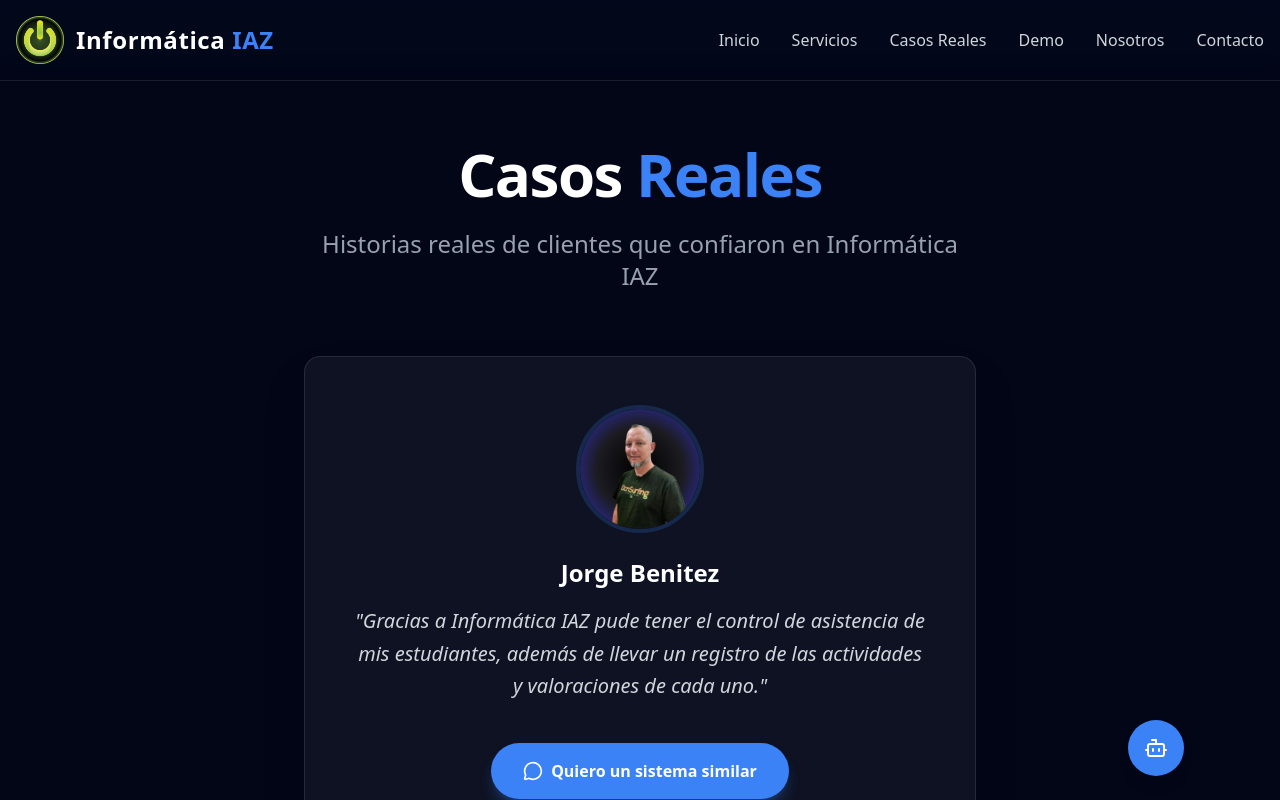
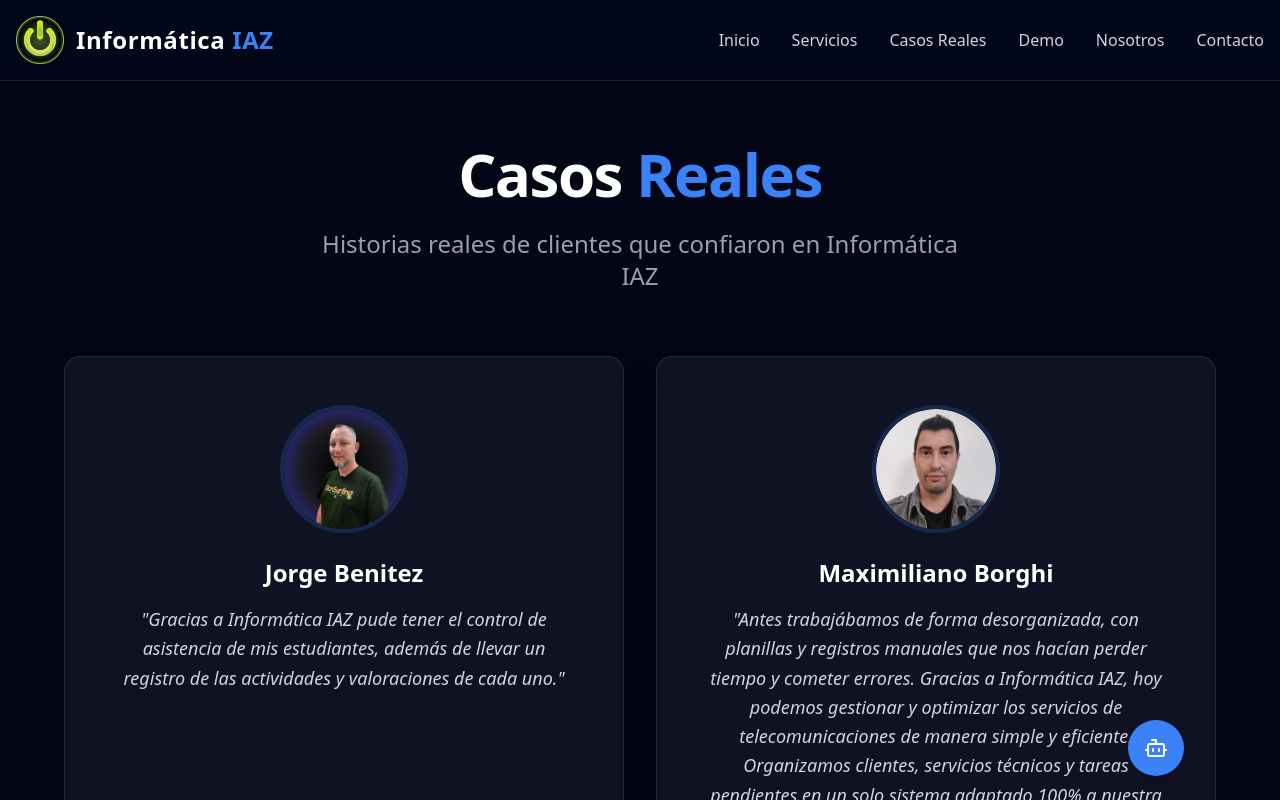
Before and after one commit to IvanZ2016/informatica-iaz, a Next.js app: page /casos-reales in a window 1280 px wide. Shown: the top 800 px of the page. Built offline with nearby package versions, Linux system fonts and the light colour scheme.

Commit message:
Agrego sección Casos Reales

```diff
--- a/src/app/casos-reales/page.tsx
+++ b/src/app/casos-reales/page.tsx
@@ -9,18 +9,25 @@ export const metadata: Metadata = {
 };
 
 export default function CasosRealesPage() {
-    const caseStudy = {
+    const caseStudies = [
+        {
             name: "Jorge Benitez",
             image: "/images/caso1.png",
             testimonial: "Gracias a Informática IAZ pude tener el control de asistencia de mis estudiantes, además de llevar un registro de las actividades y valoraciones de cada uno.",
-    };
+        },
+        {
+            name: "Maximiliano Borghi",
+            image: "/images/caso2.png",
+            testimonial: "Antes trabajábamos de forma desorganizada, con planillas y registros manuales que nos hacían perder tiempo y cometer errores. Gracias a Informática IAZ, hoy podemos gestionar y optimizar los servicios de telecomunicaciones de manera simple y eficiente. Organizamos clientes, servicios técnicos y tareas pendientes en un solo sistema adaptado 100% a nuestra empresa. Ahora tenemos control total y trabajamos con mayor profesionalismo.",
+        }
+    ];
 
     return (
         <div className="min-h-screen bg-background py-20 px-4 md:px-8">
             {/* Background decoration */}
             <div className="absolute top-0 left-0 w-full h-96 bg-gradient-to-b from-primary/10 to-transparent pointer-events-none -z-10" />
 
-            <div className="max-w-4xl mx-auto">
+            <div className="max-w-6xl mx-auto">
                 <header className="text-center mb-16 animate-in fade-in slide-in-from-bottom-4 duration-1000">
                     <h1 className="text-4xl md:text-6xl font-extrabold text-white mb-6 tracking-tight">
                         Casos <span className="text-primary">Reales</span>
@@ -30,13 +37,18 @@ export default function CasosRealesPage() {
                     </p>
                 </header>
 
-                <section className="flex justify-center">
-                    <div className="w-full max-w-2xl bg-white/5 border border-white/10 rounded-2xl shadow-2xl p-8 md:p-12 relative overflow-hidden group hover:border-primary/50 transition-all duration-500 animate-in fade-in slide-in-from-bottom-8 duration-1000 delay-200">
+                <section className="grid grid-cols-1 lg:grid-cols-2 gap-8 items-stretch">
+                    {caseStudies.map((caseStudy, index) => (
+                        <div
+                            key={index}
+                            className="w-full bg-white/5 border border-white/10 rounded-2xl shadow-2xl p-8 md:p-12 relative overflow-hidden group hover:border-primary/50 transition-all duration-500 animate-in fade-in slide-in-from-bottom-8 duration-1000"
+                            style={{ animationDelay: `${(index + 1) * 200}ms` }}
+                        >
                             {/* Decorative Quote Icons */}
                             <Quote className="absolute top-8 left-8 w-12 h-12 text-primary/20 -z-10 group-hover:text-primary/40 transition-colors duration-500" />
                             <Quote className="absolute bottom-8 right-8 w-12 h-12 text-primary/20 -z-10 rotate-180 group-hover:text-primary/40 transition-colors duration-500" />
 
-                        <div className="flex flex-col items-center text-center">
+                            <div className="flex flex-col items-center text-center h-full">
                                 <div className="relative w-32 h-32 mb-6 rounded-full overflow-hidden border-4 border-primary/20 group-hover:border-primary/50 transition-all duration-500 p-1">
                                     <Image
                                         src={caseStudy.image}
@@ -50,20 +62,21 @@ export default function CasosRealesPage() {
                                     {caseStudy.name}
                                 </h2>
 
-                            <p className="text-lg md:text-xl text-gray-300 italic leading-relaxed mb-10">
+                                <p className="text-lg text-gray-300 italic leading-relaxed mb-auto pb-8">
                                     "{caseStudy.testimonial}"
                                 </p>
 
                                 <Link
                                     href="https://wa.me/541159383308"
                                     target="_blank"
-                                className="inline-flex items-center gap-2 bg-primary hover:bg-primary/90 text-white font-bold py-4 px-8 rounded-full transition-all duration-300 transform hover:scale-105 shadow-lg shadow-primary/30"
+                                    className="inline-flex items-center gap-2 bg-primary hover:bg-primary/90 text-white font-bold py-4 px-8 rounded-full transition-all duration-300 transform hover:scale-105 shadow-lg shadow-primary/30 mt-auto"
                                 >
                                     <MessageCircle className="w-5 h-5" />
                                     Quiero un sistema similar
                                 </Link>
                             </div>
                         </div>
+                    ))}
                 </section>
             </div>
         </div>
```
Also changed, not shown: public/images/caso2.png (added). Lines whose indentation alone changed are shown as unchanged.
